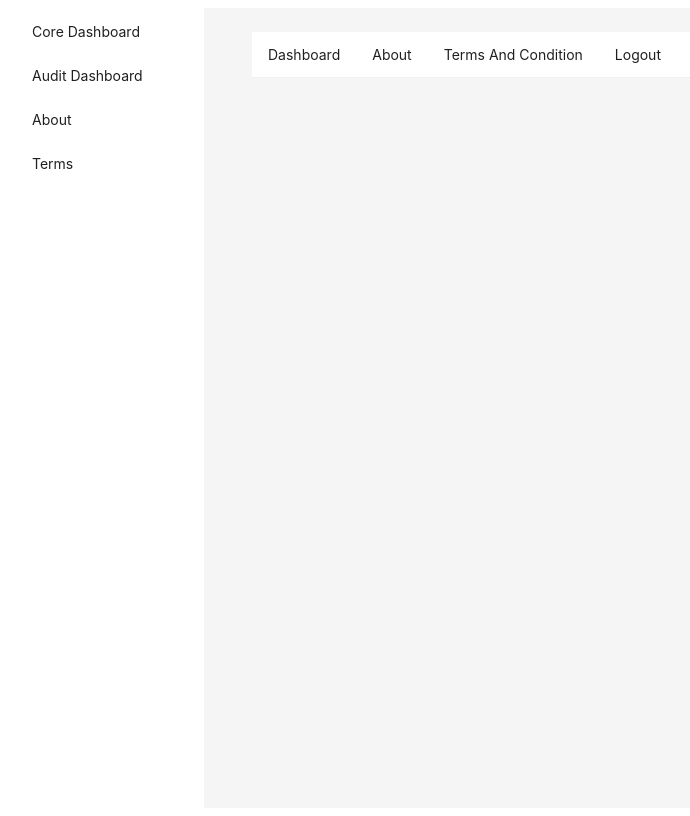
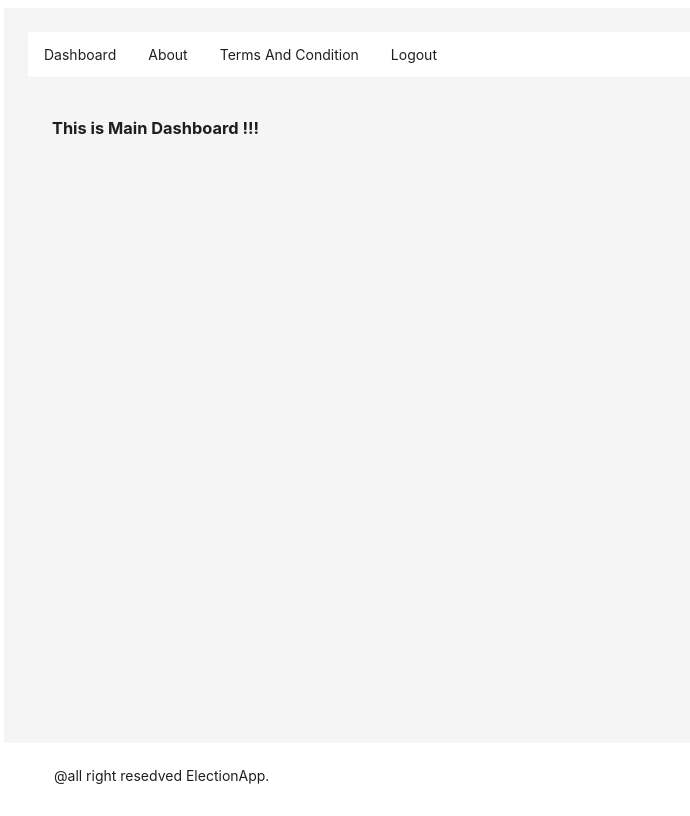
Before and after one commit to FullstackRakibul/electionApp, a React (Vite) app: page /#/ in a window 1280 px wide. Both pictures are taken after a click on the button "Login". Shown: the whole page, without its empty margins (4-694 px from the left). Built offline with nearby package versions, Linux system fonts and the light colour scheme.

Commit message:
Menu chages , /header and footer added/

```diff
--- a/src/layouts/MainLayout/index.tsx
+++ b/src/layouts/MainLayout/index.tsx
@@ -1,7 +1,8 @@
 import React, { ReactNode } from 'react';
-import { Layout, Menu } from 'antd';
-import { Outlet, useNavigate } from 'react-router-dom';
-const { Header, Sider, Content } = Layout;
+import { Layout } from 'antd';
+import MianFooter from '../footer';
+import MainHeader from '../header';
+const {  Content } = Layout;
 
 type MainLayoutProps = {
   children: ReactNode;
@@ -9,46 +10,24 @@ type MainLayoutProps = {
 
 
 const MainLayout: React.FC<MainLayoutProps> = ({ children }) => {
-  const navigate = useNavigate();
-  const handleMenuClick = (e: { key: string }) => {
-    navigate(e.key);
-  };
+
   return (
     <>
     <Layout style={{ minHeight: '100vh' }}>
-      <Layout>
-        <Sider width={200} className="site-layout-background">
-          <Menu
-            mode="inline"
-            defaultSelectedKeys={['1']}
-            style={{ height: '100%', borderRight: 0 }}
-          >
-            <Menu.Item key="/core/dashboard" onClick={handleMenuClick}>
-              Core Dashboard
-            </Menu.Item>
-            <Menu.Item key="/audit/dashboard" onClick={handleMenuClick}>
-              Audit Dashboard
-            </Menu.Item>
-            <Menu.Item key="/audit/about" onClick={handleMenuClick}>
-              About
-            </Menu.Item>
-            <Menu.Item key="/audit/terms" onClick={handleMenuClick}>
-              Terms
-            </Menu.Item>
-          </Menu>
-        </Sider>
-        <Layout style={{ padding: '0 24px 24px' }}>
+        <Layout style={{ padding: '24px 24px' }}>
+          <MainHeader/>
           <Content
             style={{
               padding: 24,
               margin: 0,
               minHeight: 280,
+
             }}
           >
             {children}
           </Content>
         </Layout>
-      </Layout>
+        <MianFooter/>
     </Layout>
     </>
   )
--- a/src/layouts/footer/index.tsx
+++ b/src/layouts/footer/index.tsx
@@ -1,13 +1,13 @@
-import React from 'react'
+import { Footer } from 'antd/es/layout/layout'
 
 const MianFooter = () => {
   return (
     <>
-      <footer
-        className="bg-primary"
+      <Footer
+        style={{backgroundColor:'#fff'}}
       >
-
-      </footer>
+        @all right resedved ElectionApp.
+      </Footer>
     </>
   )
 }
--- /dev/null
+++ b/src/layouts/header/index.tsx
@@ -0,0 +1,27 @@
+import React from 'react'
+import { Menu } from 'antd';
+import { useNavigate } from 'react-router-dom';
+const { Item } = Menu;
+
+
+
+const MainHeader = () => {
+    const navigate = useNavigate();
+    const handleClick = (e: { key: string }) => {
+    navigate(e.key);
+  };
+  return (
+    <>
+      <Menu mode="horizontal" onClick={handleClick}
+        style={{backgroundColor:'#fff' , borderRadius:'3px' , boxShadow:'5p%'}}
+      >
+        <Item key="/core/dashboard">Dashboard</Item>
+        <Item key="/core/about">About</Item>
+        <Item key="/core/termsandcondition">Terms And Condition</Item>
+        <Item key="/logout">Logout</Item>
+      </Menu>
+    </>
+  )
+}
+
+export default MainHeader
--- a/src/pages/core/dashboard/index.tsx
+++ b/src/pages/core/dashboard/index.tsx
@@ -1,24 +1,8 @@
-
-import { Menu } from 'antd';
-import { useNavigate } from 'react-router-dom';
-const { Item } = Menu;
-
-
 
 const CoreDashboardPage = () => {
-  const navigate = useNavigate();
-  const handleClick = (e: { key: string }) => {
-    navigate(e.key);
-  };
-
   return (
     <>
-        <Menu mode="horizontal" onClick={handleClick}>
-          <Item key="/core/dashboard">Dashboard</Item>
-          <Item key="/core/about">About</Item>
-          <Item key="/core/termsandcondition">Terms And Condition</Item>
-          <Item key="/logout">Logout</Item>
-      </Menu>
+      <h3>This is Main Dashboard !!!</h3>
     </>
   )
 }
```
